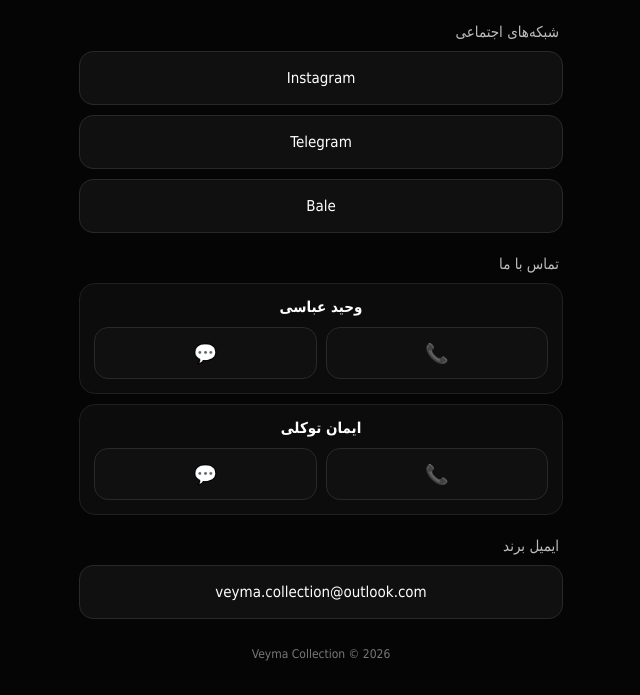
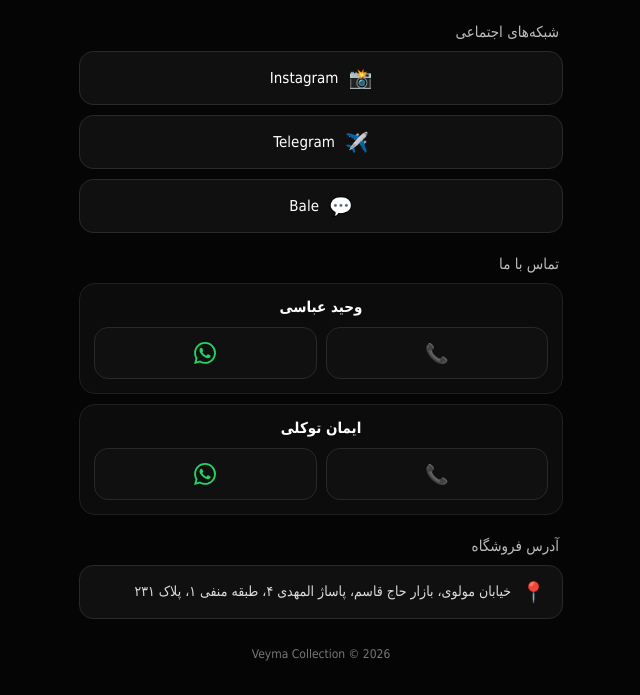
Before and after one commit to veymacollection/veyma-collection, a plain HTML site: page index.html in a window 1280 px wide. Shown: the part 264-959 px from the top of the page, without its empty margins (319-959 px from the left). Drawn offline with Linux system fonts and the light colour scheme.

Commit message:
Update index.html

```diff
--- a/index.html
+++ b/index.html
@@ -16,15 +16,17 @@
     .tagline{text-align:center;color:#d6d6d6;margin:8px 0 26px;font-size:15px}
     .section-title{font-size:15px;color:#bdbdbd;margin:22px 4px 10px}
     .links{display:grid;gap:10px}
-    a.card{display:flex;align-items:center;justify-content:center;min-height:54px;padding:12px 16px;border:1px solid #292929;border-radius:14px;background:#101010;color:#fff;text-decoration:none;font-size:15px;transition:.15s}
+    a.card{display:flex;align-items:center;justify-content:center;gap:10px;min-height:54px;padding:12px 16px;border:1px solid #292929;border-radius:14px;background:#101010;color:#fff;text-decoration:none;font-size:15px;transition:.15s}
     a.card:active{transform:scale(.98);background:#181818}
     .contact{display:flex;gap:9px}
     .contact a{flex:1;display:flex;align-items:center;justify-content:center;gap:7px;min-height:52px;border:1px solid #292929;border-radius:14px;background:#101010;color:#fff;text-decoration:none;font-size:14px}
     .person{background:#0c0c0c;border:1px solid #202020;border-radius:16px;padding:14px;margin-bottom:10px}
     .name{text-align:center;font-weight:bold;margin-bottom:11px;font-size:15px}
-    .email{direction:ltr;text-align:center;color:#ddd;font-size:13px;margin:12px 0 20px;word-break:break-word}
+    .address{display:flex;align-items:flex-start;gap:10px;background:#101010;border:1px solid #292929;border-radius:14px;padding:14px 16px;font-size:14px;line-height:1.7;color:#ddd}
+    .address .icon{font-size:20px;margin-top:2px}
     .footer{text-align:center;color:#777;font-size:12px;margin-top:28px}
     .icon{font-size:19px;line-height:1}
+    .wa-icon{width:22px;height:22px;fill:#25D366}
   </style>
 </head>
 <body>
@@ -35,9 +37,15 @@
 
     <div class="section-title">شبکه‌های اجتماعی</div>
     <div class="links">
-      <a class="card" href="https://www.instagram.com/veyma_collection" target="_blank" rel="noopener">Instagram</a>
-      <a class="card" href="https://t.me/veyma_collection" target="_blank" rel="noopener">Telegram</a>
-      <a class="card" href="https://ble.ir/join/C6oNNgufLi" target="_blank" rel="noopener">Bale</a>
+      <a class="card" href="https://www.instagram.com/veyma_collection" target="_blank" rel="noopener">
+        <span class="icon">📸</span> Instagram
+      </a>
+      <a class="card" href="https://t.me/veyma_collection" target="_blank" rel="noopener">
+        <span class="icon">✈️</span> Telegram
+      </a>
+      <a class="card" href="https://ble.ir/join/62WsQLaubp" target="_blank" rel="noopener">
+        <span class="icon">💬</span> Bale
+      </a>
     </div>
 
     <div class="section-title">تماس با ما</div>
@@ -45,23 +53,34 @@
     <div class="person">
       <div class="name">وحید عباسی</div>
       <div class="contact">
-        <a href="tel:09128606076" aria-label="تماس با وحید عباسی"><span class="icon">📞</span></a>
-        <a href="https://wa.me/989128606076" target="_blank" rel="noopener" aria-label="واتساپ وحید عباسی"><span class="icon">💬</span></a>
+        <a href="tel:09128606076" aria-label="تماس با وحید عباسی">
+          <span class="icon">📞</span>
+        </a>
+        <a href="https://wa.me/989128606076" target="_blank" rel="noopener" aria-label="واتساپ وحید عباسی">
+          <svg class="wa-icon" viewBox="0 0 24 24"><path d="M17.472 14.382c-.297-.149-1.758-.867-2.03-.967-.273-.099-.471-.148-.67.15-.197.297-.767.966-.94 1.164-.173.199-.347.223-.644.075-.297-.15-1.255-.463-2.39-1.475-.883-.788-1.48-1.761-1.653-2.059-.173-.297-.018-.458.13-.606.134-.133.298-.347.446-.52.149-.174.198-.298.298-.497.099-.198.05-.371-.025-.52-.075-.149-.669-1.612-.916-2.207-.242-.579-.487-.5-.669-.51-.173-.008-.371-.01-.57-.01-.198 0-.52.074-.792.372-.272.297-1.04 1.016-1.04 2.479 0 1.462 1.065 2.875 1.213 3.074.149.198 2.096 3.2 5.077 4.487.709.306 1.262.489 1.694.625.712.227 1.36.195 1.871.118.571-.085 1.758-.719 2.006-1.413.248-.694.248-1.289.173-1.413-.074-.124-.272-.198-.57-.347m-5.421 7.403h-.004a9.87 9.87 0 01-5.031-1.378l-.361-.214-3.741.982.998-3.648-.235-.374a9.86 9.86 0 01-1.51-5.26c.001-5.45 4.436-9.884 9.888-9.884 2.64 0 5.122 1.03 6.988 2.898a9.825 9.825 0 012.893 6.994c-.003 5.45-4.435 9.884-9.885 9.884m8.413-18.297A11.815 11.815 0 0012.05 0C5.495 0 .16 5.335.157 11.892c0 2.096.547 4.142 1.588 5.945L.057 24l6.305-1.654a11.882 11.882 0 005.683 1.448h.005c6.554 0 11.89-5.335 11.893-11.893a11.821 11.821 0 00-3.48-8.413z"/></svg>
+        </a>
       </div>
     </div>
 
     <div class="person">
       <div class="name">ایمان توکلی</div>
       <div class="contact">
-        <a href="tel:09125490503" aria-label="تماس با ایمان توکلی"><span class="icon">📞</span></a>
-        <a href="https://wa.me/989125490503" target="_blank" rel="noopener" aria-label="واتساپ ایمان توکلی"><span class="icon">💬</span></a>
+        <a href="tel:09125490503" aria-label="تماس با ایمان توکلی">
+          <span class="icon">📞</span>
+        </a>
+        <a href="https://wa.me/989125490503" target="_blank" rel="noopener" aria-label="واتساپ ایمان توکلی">
+          <svg class="wa-icon" viewBox="0 0 24 24"><path d="M17.472 14.382c-.297-.149-1.758-.867-2.03-.967-.273-.099-.471-.148-.67.15-.197.297-.767.966-.94 1.164-.173.199-.347.223-.644.075-.297-.15-1.255-.463-2.39-1.475-.883-.788-1.48-1.761-1.653-2.059-.173-.297-.018-.458.13-.606.134-.133.298-.347.446-.52.149-.174.198-.298.298-.497.099-.198.05-.371-.025-.52-.075-.149-.669-1.612-.916-2.207-.242-.579-.487-.5-.669-.51-.173-.008-.371-.01-.57-.01-.198 0-.52.074-.792.372-.272.297-1.04 1.016-1.04 2.479 0 1.462 1.065 2.875 1.213 3.074.149.198 2.096 3.2 5.077 4.487.709.306 1.262.489 1.694.625.712.227 1.36.195 1.871.118.571-.085 1.758-.719 2.006-1.413.248-.694.248-1.289.173-1.413-.074-.124-.272-.198-.57-.347m-5.421 7.403h-.004a9.87 9.87 0 01-5.031-1.378l-.361-.214-3.741.982.998-3.648-.235-.374a9.86 9.86 0 01-1.51-5.26c.001-5.45 4.436-9.884 9.888-9.884 2.64 0 5.122 1.03 6.988 2.898a9.825 9.825 0 012.893 6.994c-.003 5.45-4.435 9.884-9.885 9.884m8.413-18.297A11.815 11.815 0 0012.05 0C5.495 0 .16 5.335.157 11.892c0 2.096.547 4.142 1.588 5.945L.057 24l6.305-1.654a11.882 11.882 0 005.683 1.448h.005c6.554 0 11.89-5.335 11.893-11.893a11.821 11.821 0 00-3.48-8.413z"/></svg>
+        </a>
       </div>
     </div>
 
-    <div class="section-title">ایمیل برند</div>
-    <a class="card" href="mailto:veyma.collection@outlook.com">veyma.collection@outlook.com</a>
+    <div class="section-title">آدرس فروشگاه</div>
+    <div class="address">
+      <span class="icon">📍</span>
+      <div>خیابان مولوی، بازار حاج قاسم، پاساژ المهدی ۴، طبقه منفی ۱، پلاک ۲۳۱</div>
+    </div>
 
     <div class="footer">Veyma Collection © 2026</div>
   </main>
 </body>
-</html>
+  </html>
```
